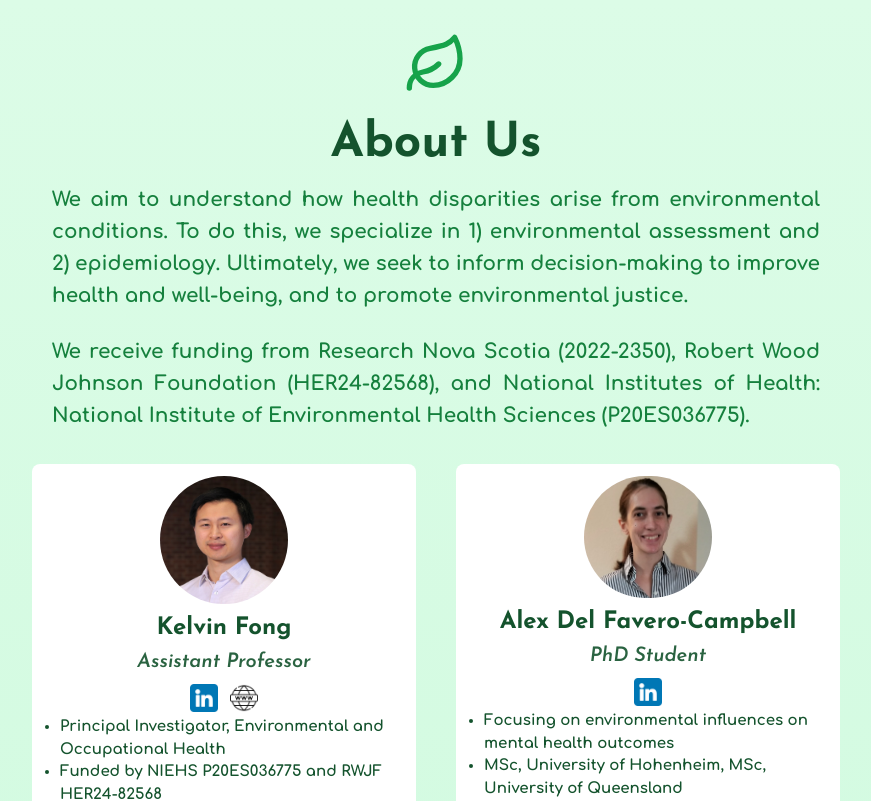
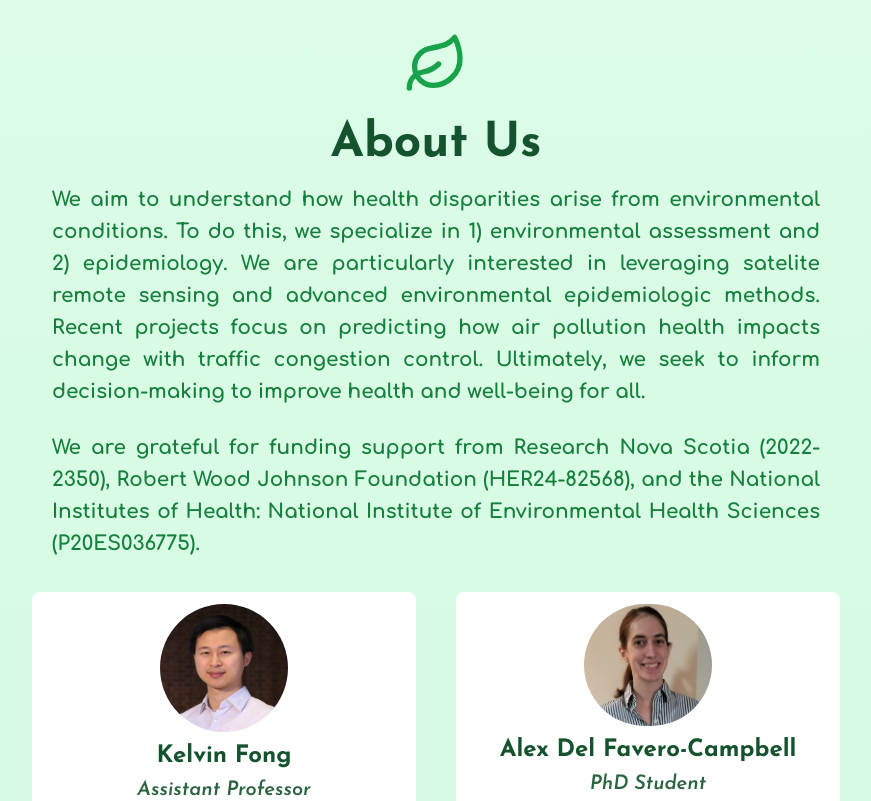
Before and after one commit to LEAPH-Research/leaph-fe, a React (Create React App) app: page /about in a window 1280 px wide. Shown: the top 801 px of the page, without its empty margins (204-1075 px from the left). Built offline with nearby package versions, Linux system fonts and the light colour scheme.

Commit message:
updated about text

```diff
--- a/src/pages/About.js
+++ b/src/pages/About.js
@@ -108,13 +108,16 @@ const About = () => {
         <p className="cursor-default text-xl text-green-700 leading-8 max-w-3xl mx-auto text-justify font-comfortaa font-extrabold">
           We aim to understand how health disparities arise from environmental
           conditions. To do this, we specialize in 1) environmental assessment
-          and 2) epidemiology. Ultimately, we seek to inform decision-making to
-          improve health and well-being, and to promote environmental justice.
+          and 2) epidemiology. We are particularly interested in leveraging satelite
+          remote sensing and advanced environmental epidemiologic methods. Recent projects
+          focus on predicting how air pollution health impacts change with traffic congestion
+          control. Ultimately, we seek to inform decision-making to
+          improve health and well-being for all.
         </p>
         <br></br>
         <p className="text-xl text-green-700 leading-8 max-w-3xl mx-auto text-justify font-comfortaa font-extrabold">
-          We receive funding from Research Nova Scotia (2022-2350), Robert Wood
-          Johnson Foundation (HER24-82568), and National Institutes of Health:
+          We are grateful for funding support from Research Nova Scotia (2022-2350), Robert Wood
+          Johnson Foundation (HER24-82568), and the National Institutes of Health:
           National Institute of Environmental Health Sciences (P20ES036775).
         </p>
       </header>
```
